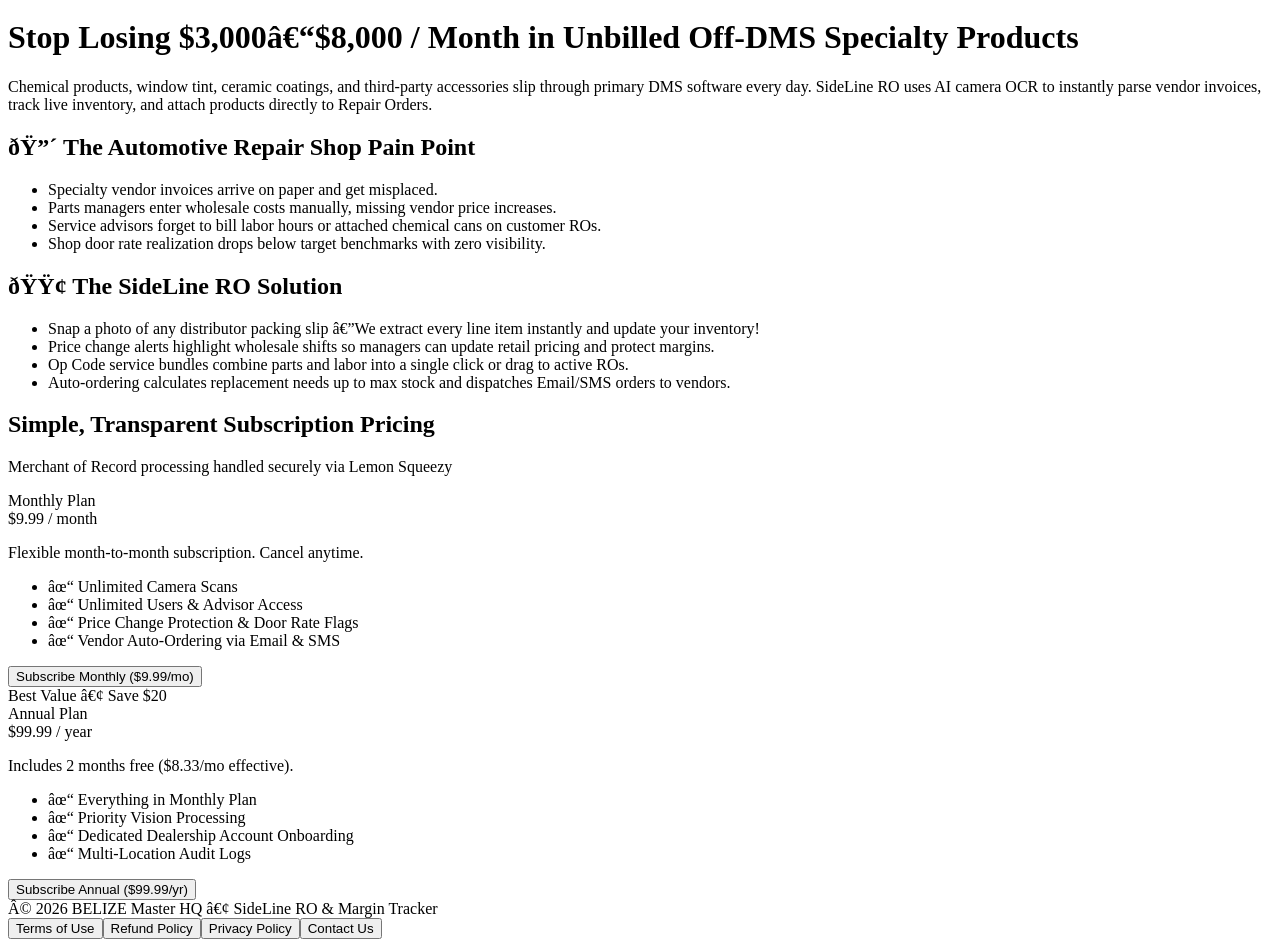
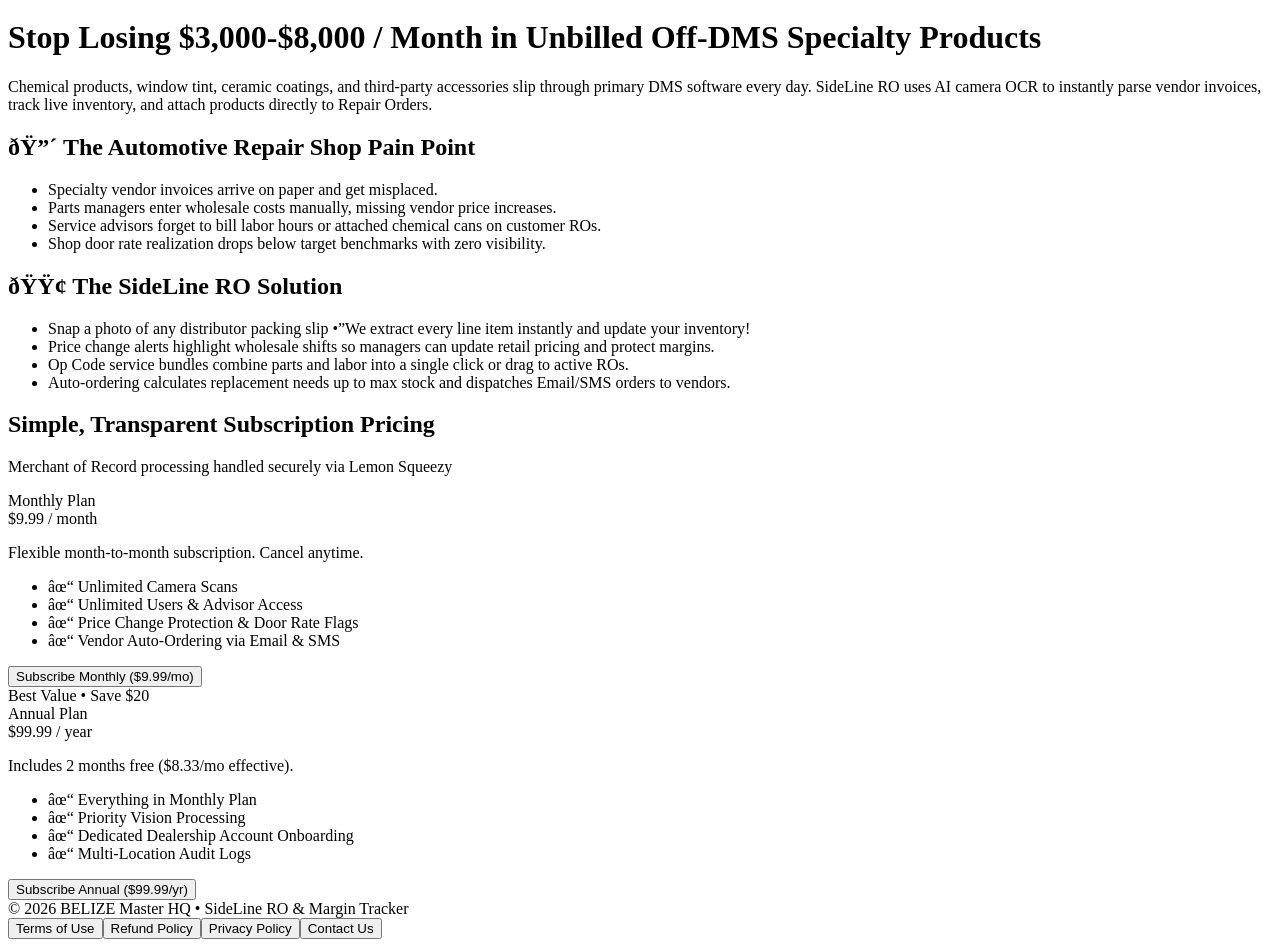
Before and after one commit to shawnginn/dsadms-sideline-ro, a Next.js app: page / in a window 1280 px wide. Shown: the part 67-1014 px from the top of the page. Built offline with nearby package versions, Linux system fonts and the light colour scheme.

Commit message:
fix(encoding): Clean up UTF-8 character artifacts on landing page

```diff
--- a/app/page.tsx
+++ b/app/page.tsx
@@ -114,7 +114,7 @@
   };
 
   const [authEmail, setAuthEmail] = useState<string>('shawn@dsaindustriesltd.com');
-  const [authPassword, setAuthPassword] = useState<string>('â€¢â€¢â€¢â€¢â€¢â€¢â€¢â€¢');
+  const [authPassword, setAuthPassword] = useState<string>('••••••••');
   const [isForgotPasswordOpen, setIsForgotPasswordOpen] = useState<boolean>(false);
   const [resetEmail, setResetEmail] = useState<string>('');
   const [resetSentNotice, setResetSentNotice] = useState<string | null>(null);
@@ -417,7 +417,7 @@
               Chemical Products Revenue Leakage Solution
             </span>
             <h1 className="text-4xl md:text-5xl font-extrabold text-white tracking-tight leading-tight">
-              Stop Losing <span className="text-cyan-400">$3,000â€“$8,000 / Month</span> in Unbilled Off-DMS Specialty Products
+              Stop Losing <span className="text-cyan-400">$3,000-$8,000 / Month</span> in Unbilled Off-DMS Specialty Products
             </h1>
             <p className="text-sm md:text-base text-slate-400 leading-relaxed">
               Chemical products, window tint, ceramic coatings, and third-party accessories slip through primary DMS software every day. SideLine RO uses AI camera OCR to instantly parse vendor invoices, track live inventory, and attach products directly to Repair Orders.
@@ -438,7 +438,7 @@
             <div className="bg-emerald-950/20 border border-emerald-900/50 rounded-2xl p-6 space-y-3">
               <h2 className="text-sm font-bold text-emerald-400 uppercase tracking-wider">ðŸŸ¢ The SideLine RO Solution</h2>
               <ul className="space-y-2 text-xs text-slate-300 list-disc list-inside leading-relaxed">
-                <li>Snap a photo of any distributor packing slip â€”We extract every line item instantly and update your inventory!</li>
+                <li>Snap a photo of any distributor packing slip •”We extract every line item instantly and update your inventory!</li>
                 <li>Price change alerts highlight wholesale shifts so managers can update retail pricing and protect margins.</li>
                 <li>Op Code service bundles combine parts and labor into a single click or drag to active ROs.</li>
                 <li>Auto-ordering calculates replacement needs up to max stock and dispatches Email/SMS orders to vendors.</li>
@@ -475,7 +475,7 @@
 
               <div className="bg-slate-900/90 border-2 border-cyan-500/60 rounded-2xl p-6 flex flex-col justify-between space-y-6 shadow-2xl relative">
                 <span className="absolute -top-3 right-6 bg-cyan-600 text-white text-[10px] font-extrabold px-3 py-0.5 rounded-full uppercase">
-                  Best Value â€¢ Save $20
+                  Best Value • Save $20
                 </span>
                 <div className="space-y-3">
                   <span className="text-xs font-bold text-cyan-400 uppercase">Annual Plan</span>
@@ -500,7 +500,7 @@
         </main>
 
         <footer className="max-w-7xl mx-auto w-full border-t border-slate-800/80 p-6 flex flex-col md:flex-row justify-between items-center text-xs text-slate-500 gap-4">
-          <div>Â© 2026 BELIZE Master HQ â€¢ SideLine RO & Margin Tracker</div>
+          <div>© 2026 BELIZE Master HQ • SideLine RO & Margin Tracker</div>
           <div className="flex gap-4">
             <button onClick={() => setActiveLegalModal('terms')} className="hover:text-cyan-400">Terms of Use</button>
             <button onClick={() => setActiveLegalModal('refund')} className="hover:text-cyan-400">Refund Policy</button>
@@ -560,7 +560,7 @@
               <button onClick={handleNextRandomQuote} className="text-slate-500 hover:text-cyan-400">ðŸŽ² Next Quote</button>
             </div>
             <p className="text-xs italic text-slate-300 leading-relaxed">&quot;{activeQuote.quote}&quot;</p>
-            <p className="text-[11px] text-slate-500 font-bold text-right">â€” {activeQuote.author}</p>
+            <p className="text-[11px] text-slate-500 font-bold text-right">•” {activeQuote.author}</p>
           </div>
 
           <div className="bg-slate-900/90 border border-slate-800 rounded-2xl p-8 shadow-2xl space-y-6">
@@ -619,7 +619,7 @@
         </main>
 
         <footer className="max-w-6xl mx-auto w-full text-center text-xs text-slate-500 py-4 flex justify-between items-center border-t border-slate-800/80">
-          <div>Â© 2026 BELIZE Master HQ</div>
+          <div>© 2026 BELIZE Master HQ</div>
           <div className="flex gap-4">
             <button onClick={() => setActiveLegalModal('terms')} className="hover:text-cyan-400">Terms of Use</button>
             <button onClick={() => setActiveLegalModal('refund')} className="hover:text-cyan-400">Refund Policy</button>
@@ -705,7 +705,7 @@
             SideLine RO & Margin Tracker
           </h1>
           <p className="text-xs text-slate-400 mt-0.5">
-            Location: <strong className="text-white">{location.name}</strong> â€¢ Logged in as: <span className="text-cyan-400 font-bold">{currentUser?.name} ({currentUser?.role})</span>
+            Location: <strong className="text-white">{location.name}</strong> • Logged in as: <span className="text-cyan-400 font-bold">{currentUser?.name} ({currentUser?.role})</span>
           </p>
         </div>
 
@@ -1003,7 +1003,7 @@
                   <div key={item.id} className="bg-slate-950 border border-slate-800/80 rounded-lg p-3 flex justify-between items-center">
                     <div>
                       <div className="text-xs font-bold text-white">{item.description}</div>
-                      <div className="text-[10px] text-cyan-400 font-mono mt-0.5">{item.opCode} â€¢ Stock: <span className={item.qty <= item.lowStockThreshold ? 'text-rose-400 font-bold' : 'text-emerald-400 font-bold'}>{item.qty}</span></div>
+                      <div className="text-[10px] text-cyan-400 font-mono mt-0.5">{item.opCode} • Stock: <span className={item.qty <= item.lowStockThreshold ? 'text-rose-400 font-bold' : 'text-emerald-400 font-bold'}>{item.qty}</span></div>
                       <div className="text-[11px] text-emerald-400 font-bold mt-0.5">Parts: ${item.retailPrice.toFixed(2)} | Labor: ${item.stdLaborRate.toFixed(2)}</div>
                     </div>
                     <button disabled={item.qty <= 0} onClick={() => handleAddProductToRO(item)} className="px-3 py-1.5 bg-emerald-600 hover:bg-emerald-500 text-white rounded text-xs font-bold">+ Add</button>
@@ -1055,7 +1055,7 @@
                   <div className="flex justify-between items-start">
                     <div>
                       <h3 className="text-sm font-bold text-white">{v.name}</h3>
-                      <p className="text-xs text-slate-400">{v.contactPerson} â€¢ {v.phone}</p>
+                      <p className="text-xs text-slate-400">{v.contactPerson} • {v.phone}</p>
                       <p className="text-xs text-cyan-400 font-mono mt-0.5">{v.email}</p>
                     </div>
                     <div className="flex flex-col items-end gap-2">
```
